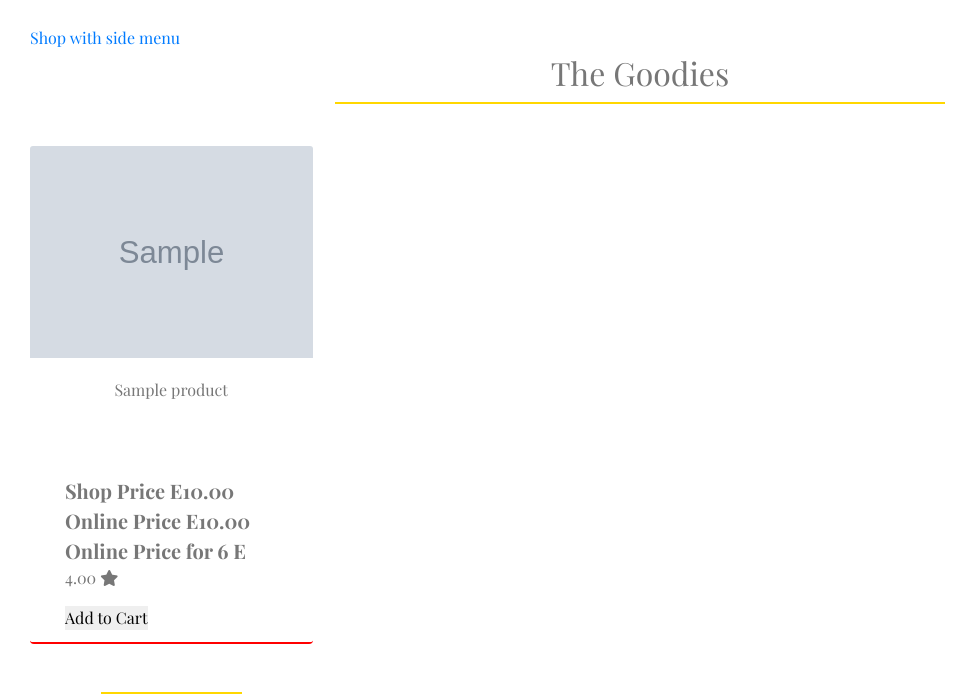
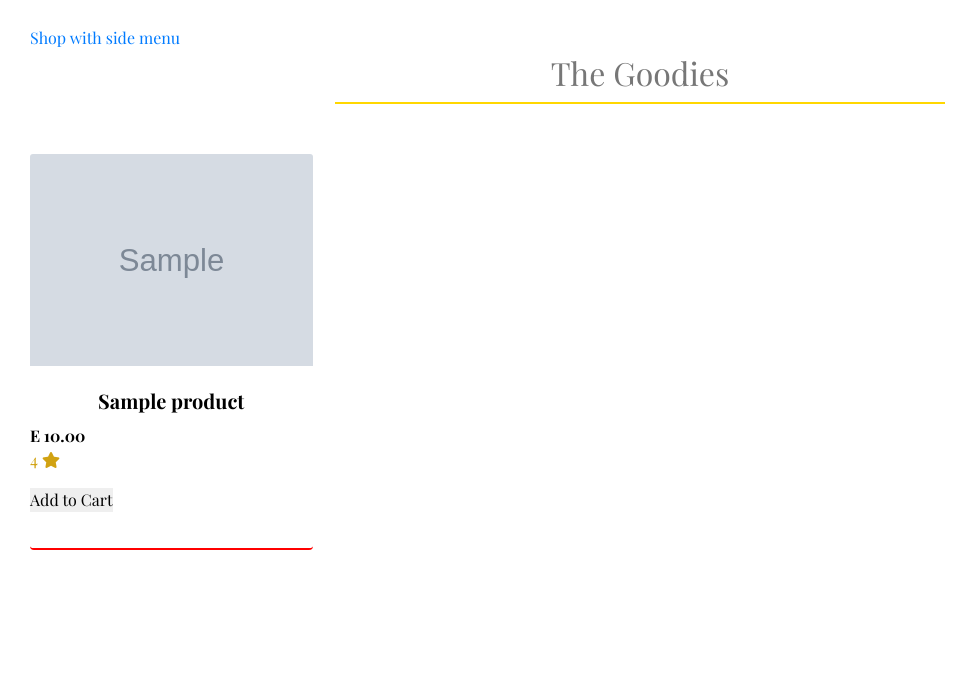
Before and after one commit to johnston9/la-donut, a Django app: page /products/ in a window 1280 px wide. Shown: the part 154-848 px from the top of the page, without its empty margins (0-978 px from the left). After the commit the page ends 704 px from the top, so only its background shows below. Run offline with Django 3.2, Linux system fonts and the light colour scheme; tables that the repository leaves empty hold one stand-in row (values such as "Sample post"); grey boxes marked "Sample" are stand-in pictures; some libraries are stand-ins or nearby versions; some web fonts are replaced.

Commit message:
resized product card margins and padding

```diff
--- a/products/models.py
+++ b/products/models.py
@@ -24,7 +24,7 @@ class Product(models.Model):
     shop_price = models.DecimalField(max_digits=6, decimal_places=2, null=True, blank=True)
     web_price = models.DecimalField(max_digits=6, decimal_places=2, null=True, blank=True)
     web_for_6_price = models.DecimalField(max_digits=6, decimal_places=2, null=True, blank=True)
-    rating = models.DecimalField(max_digits=6, decimal_places=2, null=True, blank=True)
+    rating = models.DecimalField(max_digits=1, decimal_places=0, null=True, blank=True)
     image_url = models.URLField(max_length=1024, null=True, blank=True)
     image = models.ImageField(null=True, blank=True)
     storage = models.CharField(max_length=254, null=True, blank=True)
--- a/products/templates/products/shop.html
+++ b/products/templates/products/shop.html
@@ -29,7 +29,7 @@
             <div class="row">
                 {% for product in products %}
                     <div class="col-sm-6 col-md-6 col-lg-4 col-xl-3">
-                            <div id="card" class="card h-100 mt-2 mb-5">
+                        <div id="card" class="card h-100 mt-3 mb-2">
                             {% if product.image %}
                             <a href="">
                                 <img class="card-img-top img-fluid" src="{{ product.image.url }}" alt="{{ product.name }}">
@@ -39,23 +39,23 @@
                                 <img class="card-img-top img-fluid" src="{{ MEDIA_URL }}no-image2.png" alt="{{ product.name }}">
                             </a>
                             {% endif %}
-                                <div class="card-body pb-0">
-                                    <p class="text-center mb-0">{{ product.name }}</p>
-                                </div>
-                                <div class="card-footer bg-white pt-0 mt-0 border-0">
+                            <!--<div class="card-body pb-0 mb-0">
+                                <p class="text-center pb-0 mb-0">{{ product.name }}</p>
+                            </div>-->
+                            <div class="card-footer bg-white pt-1 px-0 mx-0 mt-3 border-0">
                                 <div class="row">
-                                        <div class="col">
-                                            {% if product.shop_price %}
-                                            <p class="lead mb-0 text-left font-weight-bold">Shop Price E{{ product.shop_price }}</p>
-                                            {% endif %}
+                                    <div class="col mx-0 px-0">
+                                        <p class="lead mx-0 px-0 mb-2 text-black font-weight-bold text-center pb-0 mb-1">{{ product.name }}</p>
+                                        <!--{% if product.shop_price %}
+                                        <small class="mb-0 text-left">Shop Price E{{ product.shop_price }}</small>
+                                        {% endif %}-->
                                         {% if product.web_price %}
-                                            <p class="lead mb-0 text-left font-weight-bold">Online Price E{{ product.web_price }}</p>
-                                            {% endif %}
-                                            {% if product.web_for_6_price %}
-                                            <p class="lead mb-0 text-left font-weight-bold">Online Price for 6 E{{ product.price }}</p>
+                                        <p class="text-black font-weight-bold mb-0 text-left">E {{ product.web_price }}</p>
+                                        {% else %}
+                                        <p class="text-black font-weight-bold mb-0 text-left"> E{{ product.product.web_for_6_price }}</p>
                                         {% endif %}
                                         {% if product.rating %}
-                                                <p class="">{{ product.rating }} <i class="fas fa-star"></i></p>
+                                            <p class="text-gold">{{ product.rating }} <i class="fas fa-star"></i></p>
                                         {% else %}
                                             <p class="">No Rating</p>
                                         {% endif %}
@@ -66,7 +66,6 @@
                                 </div>
                             </div>
                         </div>
-                            <hr class="gold50 mt-2 mb-3">
                     </div>
                 {% endfor %}
             </div>
```
Also changed, not shown: products/templates/products/shop_menu.html (+3 -4 lines). Lines whose indentation alone changed are shown as unchanged.
